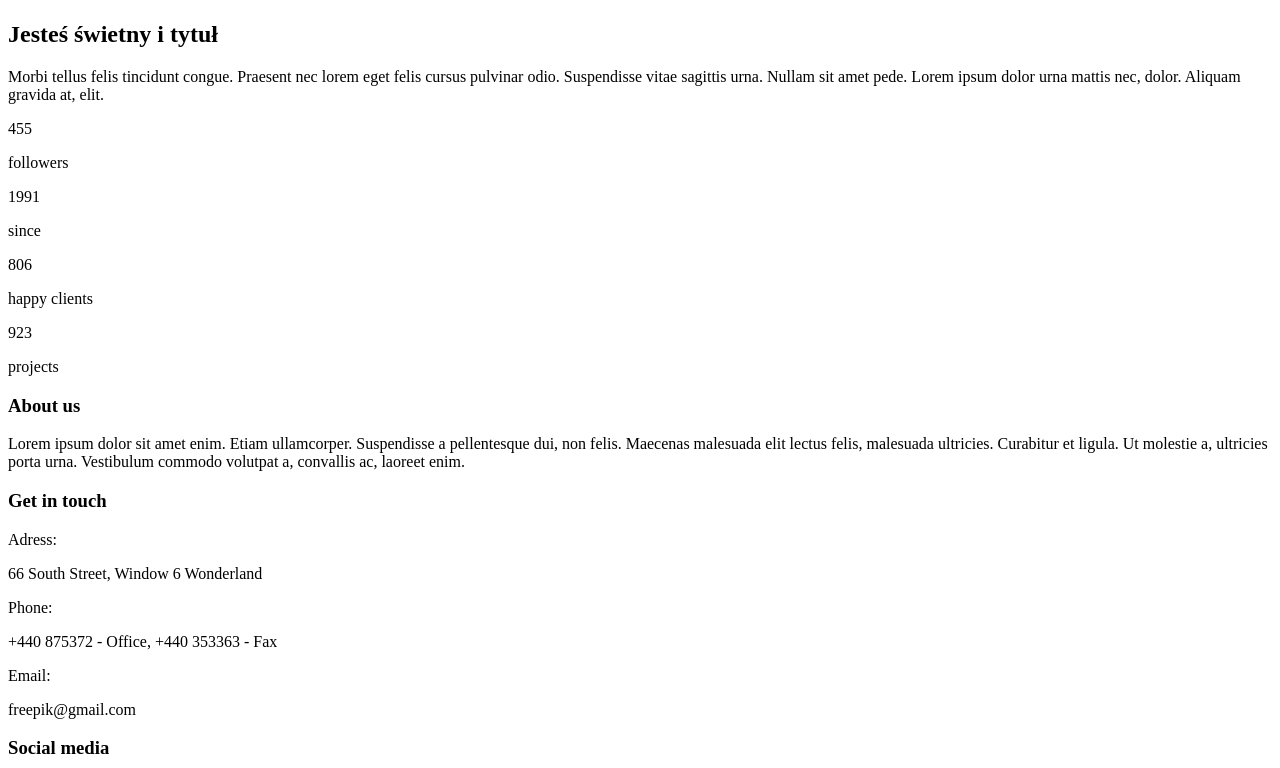
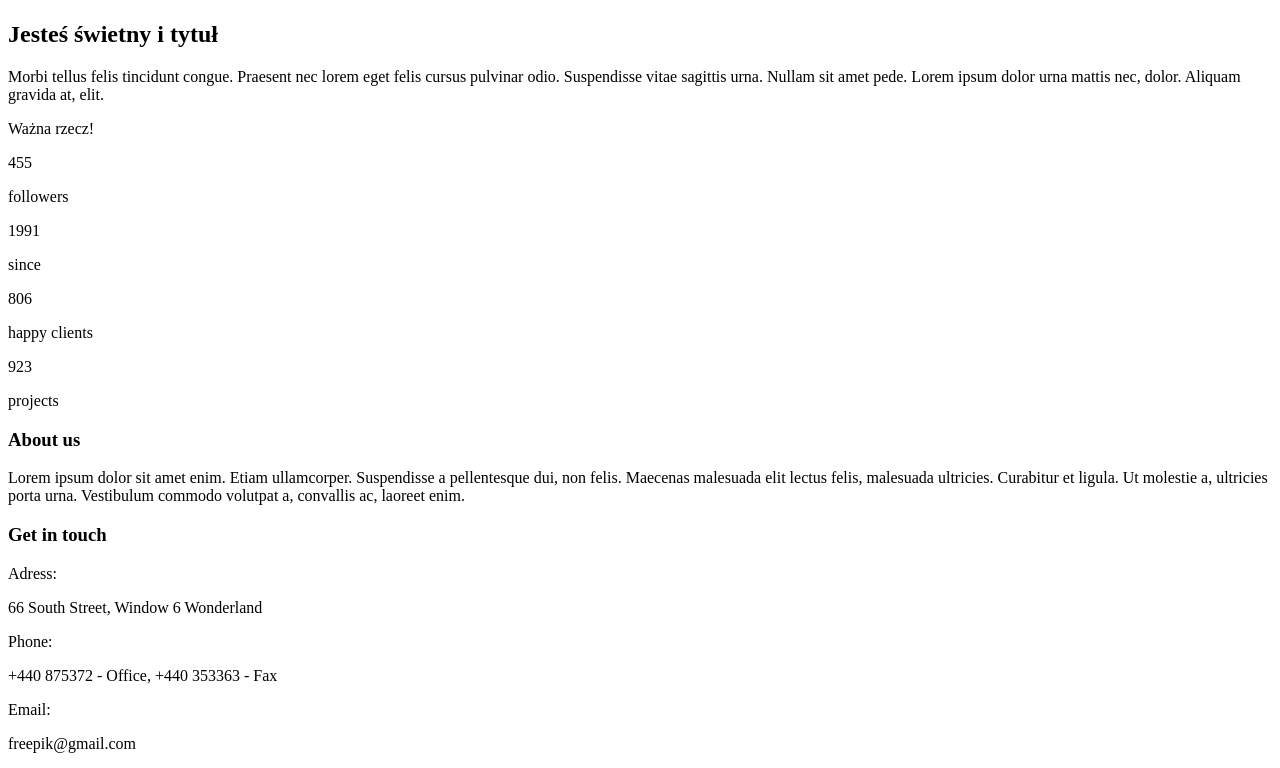
Before and after one commit to MichaelKaniut/nauka-gita, a plain HTML site: page index.html in a window 1280 px wide. Shown: the part 5633-6401 px from the top of the page. Drawn offline with nearby package versions, Linux system fonts and the light colour scheme; files that its build step writes are made by us from their sources.

Commit message:
Add important content part5

```diff
--- a/index.html
+++ b/index.html
@@ -156,7 +156,8 @@
 				            <div class="col-8">
 					              <h2>Jesteś świetny i tytuł</h2>
 					              <p>Morbi tellus felis tincidunt congue. Praesent nec lorem eget felis cursus pulvinar odio. Suspendisse vitae sagittis urna. Nullam sit amet pede. Lorem ipsum dolor urna mattis nec, dolor. Aliquam gravida at, elit.</p>
-                    </div>
+                    					<p>Ważna rzecz!</p>
+			</div>
                </div>
             </section>
             <section class="container">
```
